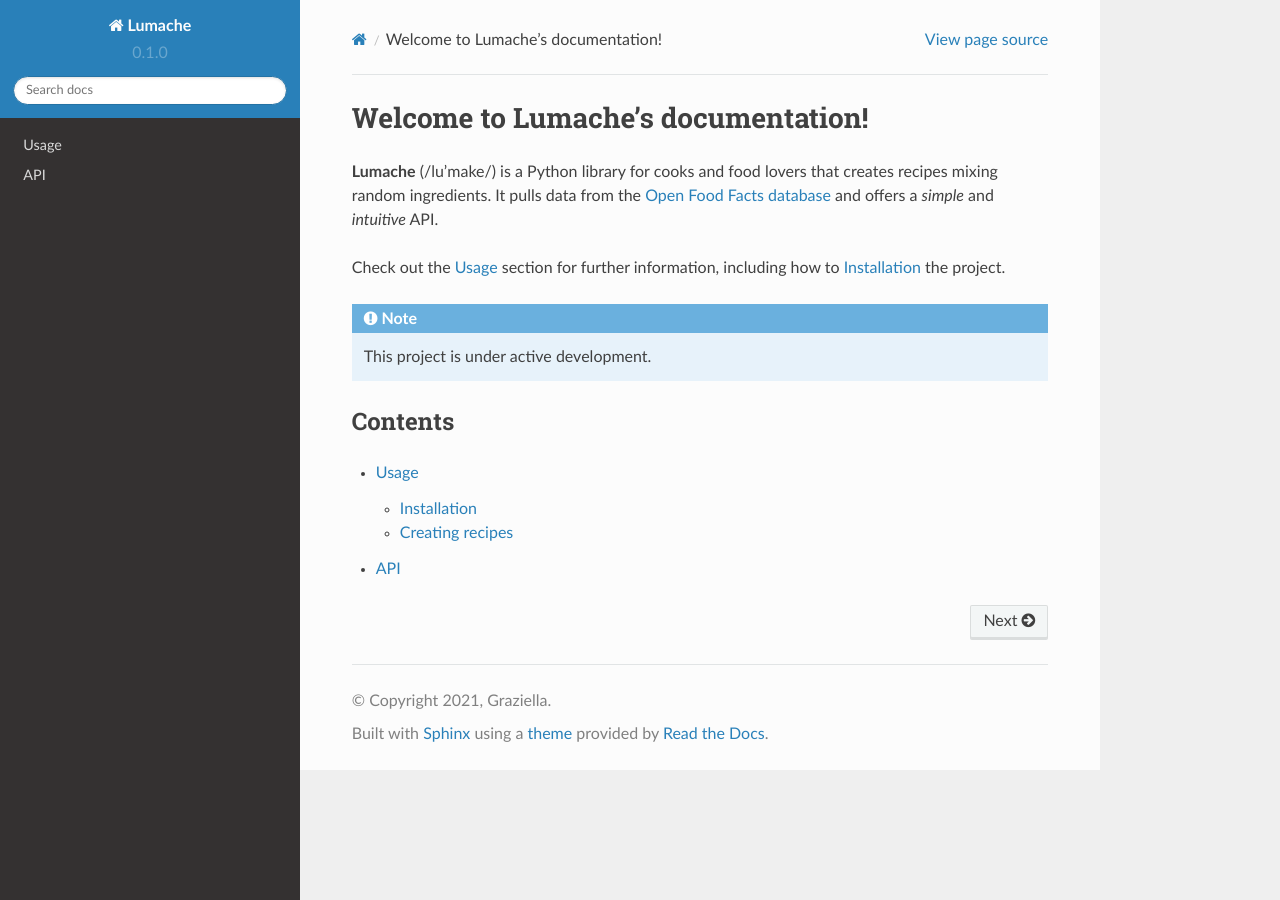
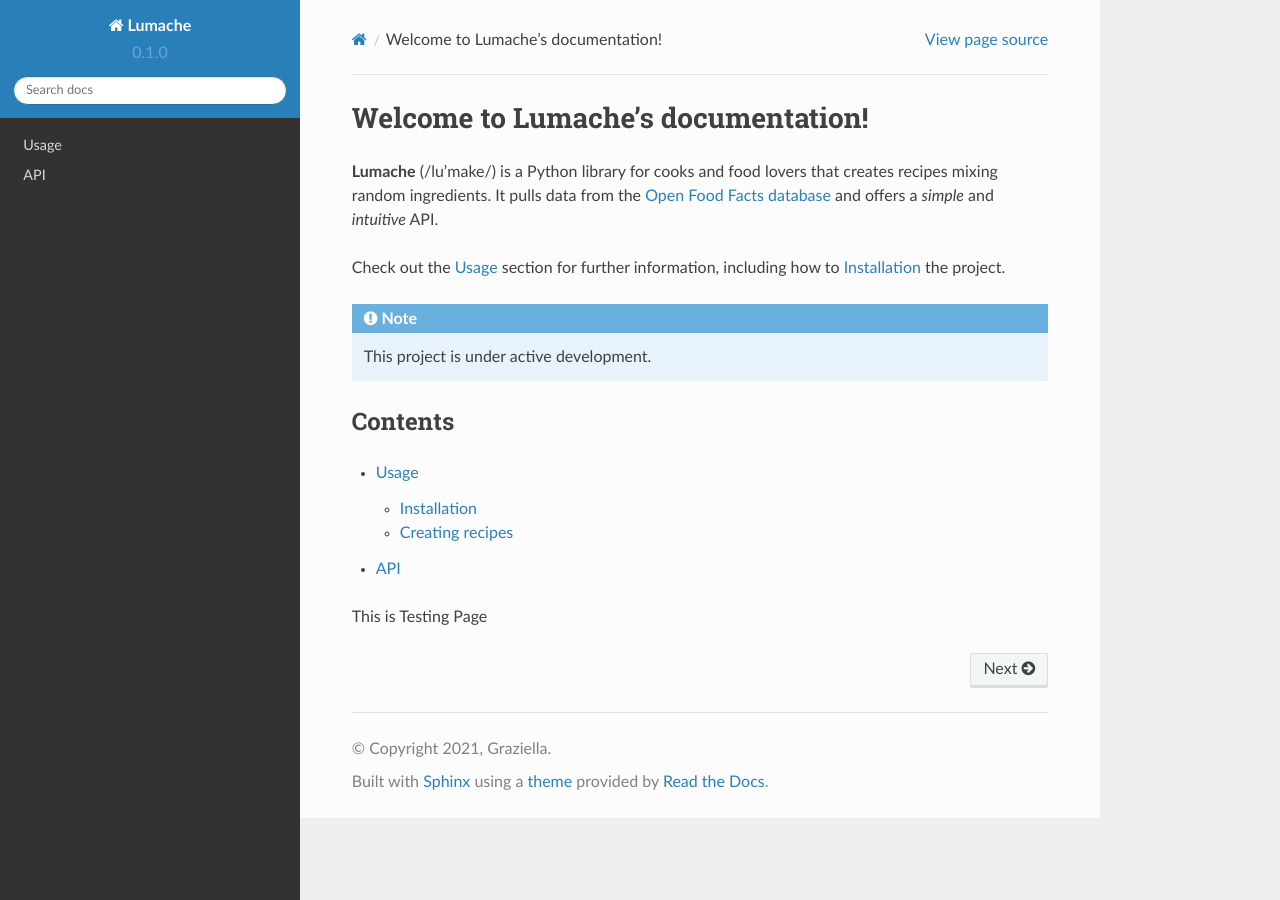
Before and after one commit to eric-synergy/veeam, a Sphinx documentation site: the page built from docs/source/index.rst, in a window 1280 px wide. Built offline with Sphinx 7.4.7 and the Read the Docs theme 2.0.0, drawn with Linux system fonts in a browser that asks for light colours.

Commit message:
Update index.rst

```diff
--- a/docs/source/index.rst
+++ b/docs/source/index.rst
@@ -20,3 +20,6 @@
 
    usage
    api
+
+
+This is Testing Page
```
